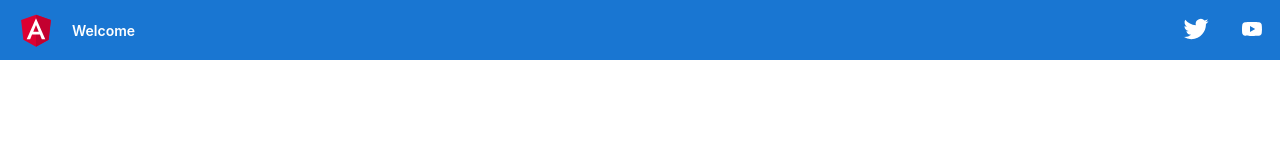
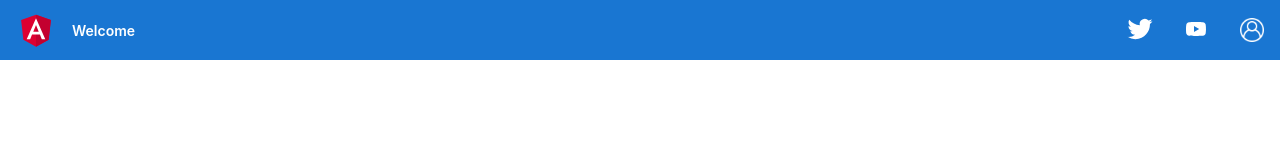
Before and after one commit to dlpandjaris/angularApp, an Angular app: page /projects/gift-registry in a window 1280 px wide. Shown: the top 160 px of the page. Built offline with nearby package versions, Linux system fonts and the light colour scheme.

Commit message:
started setting up navbar for gift service

```diff
--- a/src/app/projects/giftRegistry/components/gift-registry/gift-registry.component.html
+++ b/src/app/projects/giftRegistry/components/gift-registry/gift-registry.component.html
@@ -19,4 +19,5 @@
         <path d="M21.58 7.19c-.23-.86-.91-1.54-1.77-1.77C18.25 5 12 5 12 5s-6.25 0-7.81.42c-.86.23-1.54.91-1.77 1.77C2 8.75 2 12 2 12s0 3.25.42 4.81c.23.86.91 1.54 1.77 1.77C5.75 19 12 19 12 19s6.25 0 7.81-.42c.86-.23 1.54-.91 1.77-1.77C22 15.25 22 12 22 12s0-3.25-.42-4.81zM10 15V9l5.2 3-5.2 3z"/>
       </svg>
     </a>
+    <img class="icon" src="/assets/user-interface.png" width="24" height="24"/> <!--(click)="this.myfunction('dfdfdf')"-->
 </div>
--- a/src/app/projects/giftRegistry/components/gift-registry/gift-registry.component.scss
+++ b/src/app/projects/giftRegistry/components/gift-registry/gift-registry.component.scss
@@ -29,3 +29,8 @@
 .toolbar #youtube-logo:hover {
   opacity: 0.8;
 }
+
+.icon {
+  -webkit-filter: brightness(0) invert(1);
+  filter: brightness(0) invert(1);
+}
```
Also changed, not shown: src/assets/user-interface.png (added).
